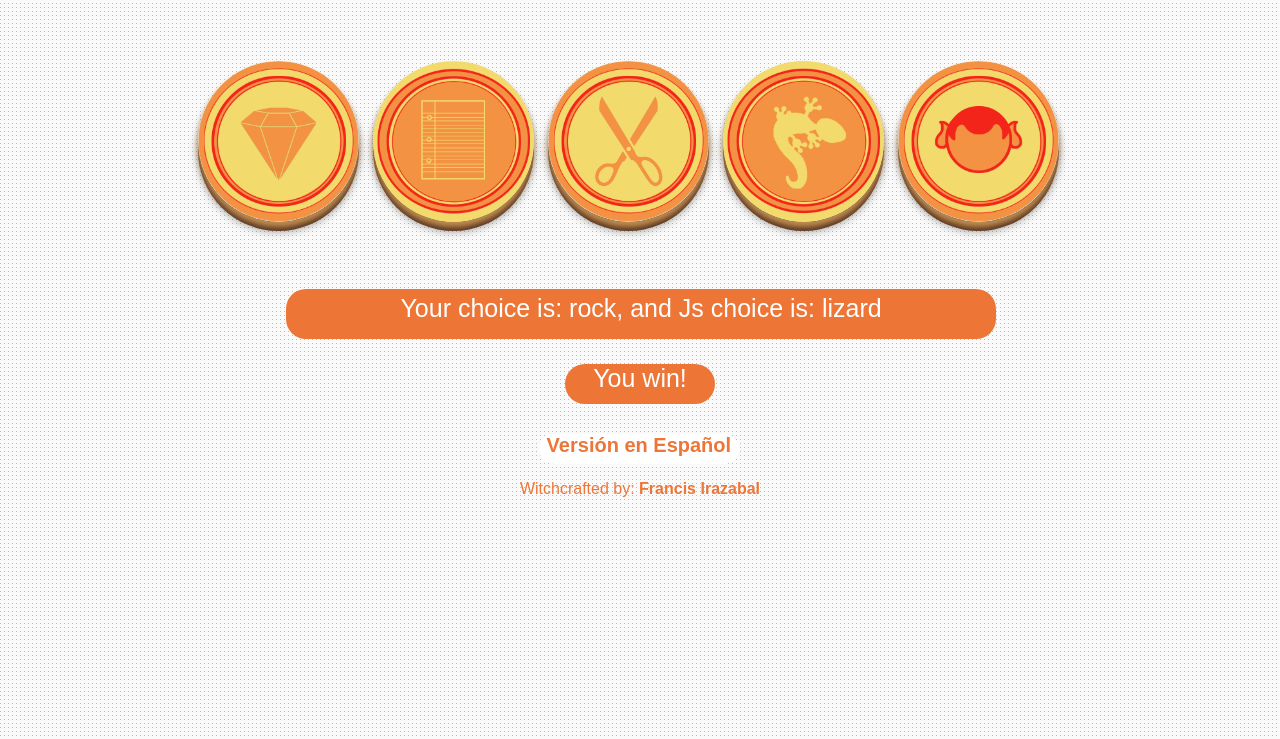
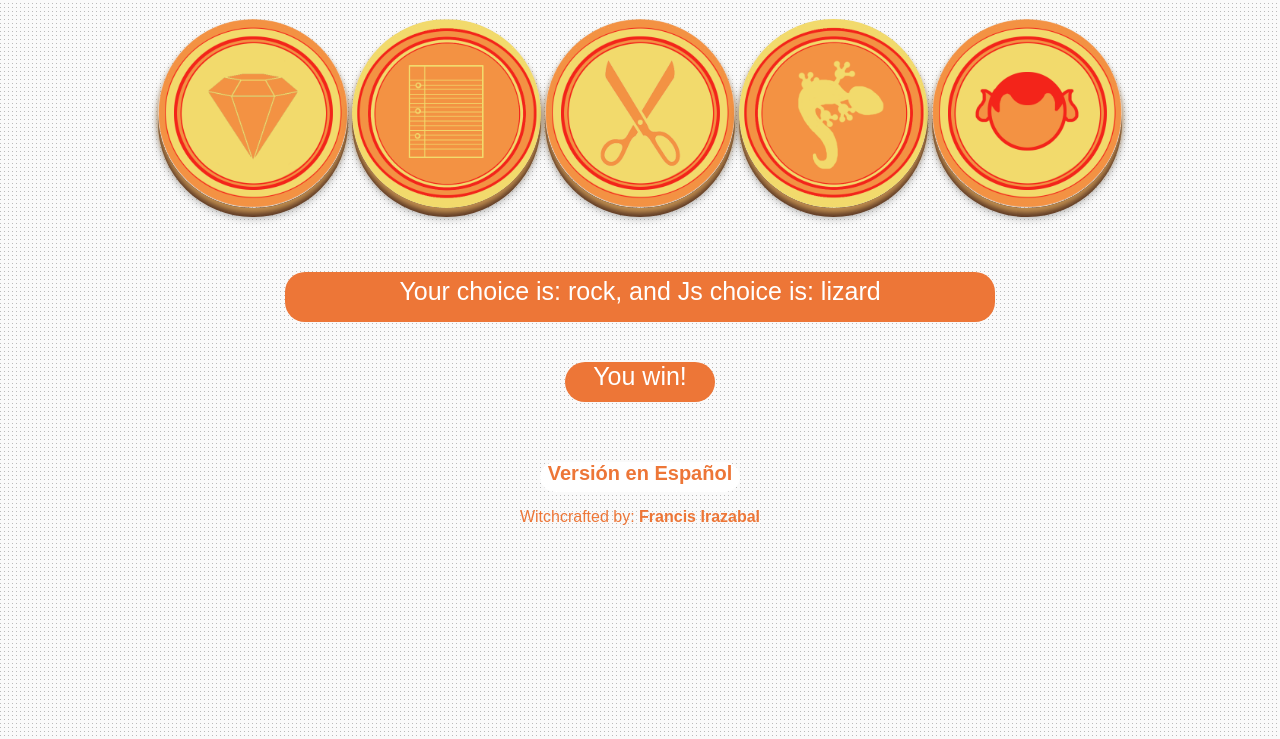
Before and after one commit to Fstar7/RPSLS, a plain HTML site: page index.html in a window 1280 px wide. Both pictures are taken after a click on the picture 278 px from the left and 202 px from the top of the page. Shown: the part 61-800 px from the top of the page. Drawn offline with Linux system fonts and the light colour scheme.

Commit message:
Everything is aligned now

```diff
--- a/css/style.css
+++ b/css/style.css
@@ -13,14 +13,14 @@ h1
 
 .buttons
 {
-	margin: 5% 0 5% 15%;
+	display: block;
+    margin: 0 auto;
+    text-align: center;
 }
 
 img
 {
-	display: inline-block;
 	padding: 0;
-	margin-right: 10px;
 	width: 15%;
 	border-radius:100px;
 	position:relative;
@@ -44,9 +44,10 @@ img:active
 {
 	display: block;
 	text-align: center;
-	margin: 5% 0 2% 22%;
+	vertical-align: auto;
+	margin: 0 auto;
+	margin-top: 60px;
 	padding: 5px;
-	vertical-align: auto;
 	height: 40px;
 	width: 700px;
 	background-color: #ED7637;
@@ -61,8 +62,9 @@ img:active
 {
 	display: none;
 	text-align: center;
-	margin: auto;
 	vertical-align: auto;
+	margin: 0 auto;
+	margin-top: 40px;
 	height: 40px;
 	width: 150px;
 	background-color: #ED7637;
@@ -77,7 +79,9 @@ img:active
 {
 	display: none;
 	text-align: center;
-	margin: auto;
+	vertical-align: auto;
+	margin: 0 auto;
+	margin-top: 40px;
 	height: 40px;
 	width: 150px;
 	background-color: #ED7637;
@@ -87,14 +91,15 @@ img:active
 	color: #ffffff;
 	-webkit-border-radius: 20px;
 	border-radius: 20px;
-	vertical-align: auto;
 }
 
 #tie
 {
 	display: none;
 	text-align: center;
-	margin: auto;
+	vertical-align: auto;
+	margin: 0 auto;
+	margin-top: 40px;
 	height: 40px;
 	width: 180px;
 	background-color: #ED7637;
@@ -104,14 +109,15 @@ img:active
 	color: #ffffff;
 	-webkit-border-radius: 20px;
 	border-radius: 20px;
-	vertical-align: auto;
 }
 
 .language
 {
 	display: block;
 	text-align: center;
-	margin: 30px 0 0 42%;
+	vertical-align: auto;
+	margin: 0 auto;
+	margin-top: 60px;
 	height: 30px;
 	width: 200px;
 	background-color: #fff;
@@ -121,7 +127,6 @@ img:active
 	color: #ffffff;
 	-webkit-border-radius: 20px;
 	border-radius: 20px;
-	vertical-align: auto;
 }
 
 .foot
```
